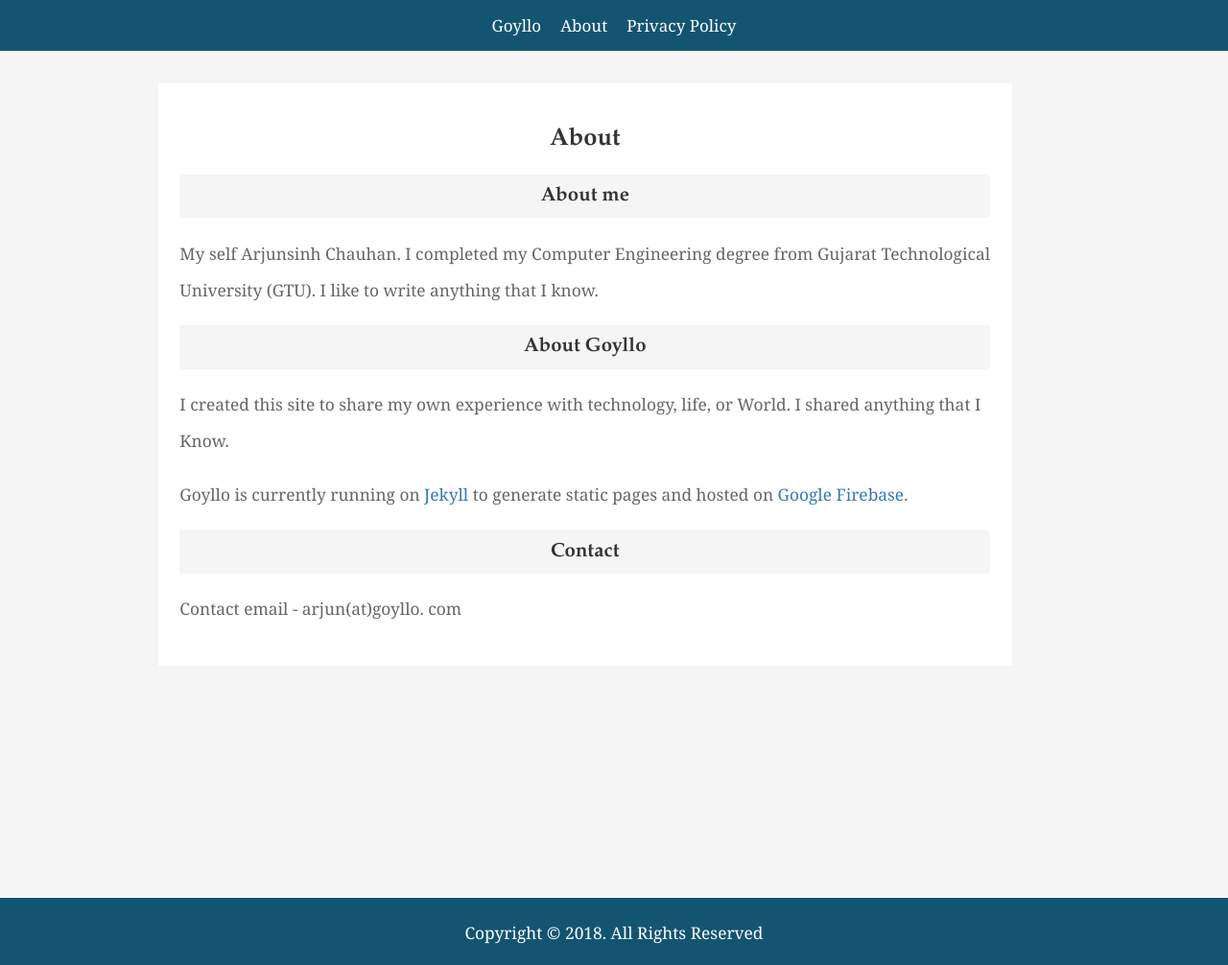
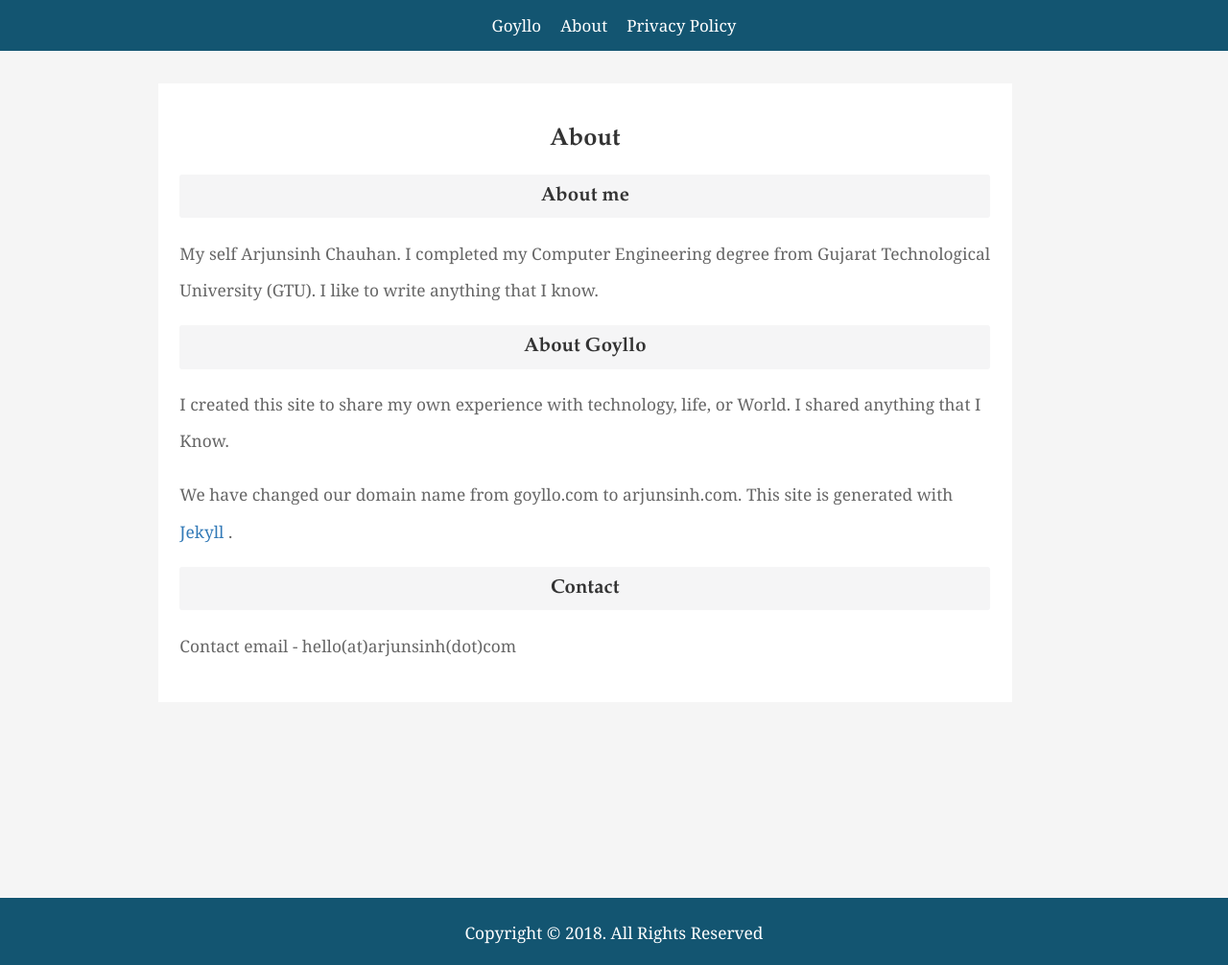
Before and after one commit to goyllo/goyllo.github.io, a Jekyll site: the page built from _pages/about.md, in a window 1280 px wide. Shown: the whole page at 96% size. Built offline with Jekyll 4.4.1, drawn with Linux system fonts in a browser that asks for light colours.

Commit message:
Update about.md

```diff
--- a/_pages/about.md
+++ b/_pages/about.md
@@ -13,7 +13,7 @@ My self Arjunsinh Chauhan. I completed my Computer Engineering degree from Gujar
 
 I created this site to share my own experience with technology, life, or World. I shared anything that I Know.
 
-Goyllo is currently running on <a href="/jekyll/beginner/jekyll-vs-wordpress/" target="_blank">Jekyll</a> to generate static pages and hosted on <a href="/jekyll/deploy/google-firebase/" target="_blank">Google Firebase</a>.
+We have changed our domain name from goyllo.com to arjunsinh.com. This site is generated with <a href="/jekyll-vs-wordpress/" target="_blank">Jekyll</a> .
 
 ## Contact ##
-Contact email - arjun(at)goyllo. com
+Contact email - hello(at)arjunsinh(dot)com
```
